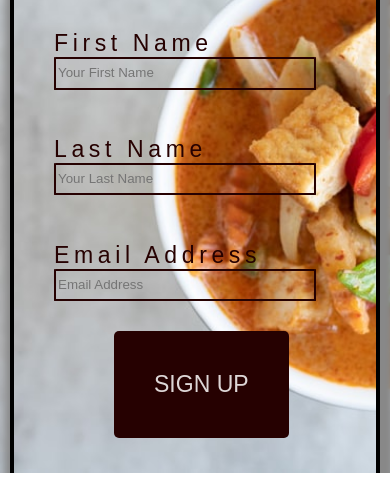
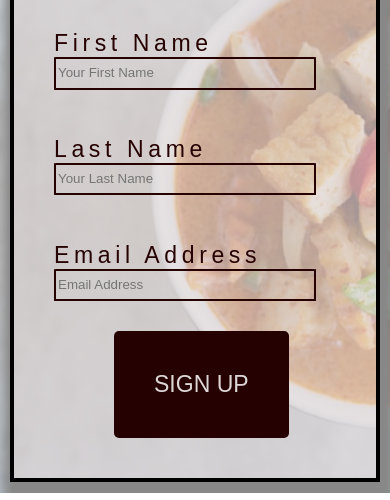
Before and after one commit to shahid129/sully-s-kitchen, a plain HTML site: page signup.html in a window 390 px wide. Shown: the part 392-892 px from the top of the page. Drawn offline with Linux system fonts and the light colour scheme; files whose address does not match are found by name; a web font is replaced by a local one.

Commit message:
background  color and opacity added to sign up form

```diff
--- a/assets/css/style.css
+++ b/assets/css/style.css
@@ -223,6 +223,7 @@ h4 {
     float: left;
     border: 4px solid black;
     box-shadow: 5px 10px 8px 10px #888888;
+    background: rgba(221,214,214,0.7);
 
 }
 .signup-form label {
@@ -464,5 +465,7 @@ h4 {
     .signup-form{
         margin: 20px 10px;
     }
+    #user{
+        height: 630px;
+    }
 }
-}
```
